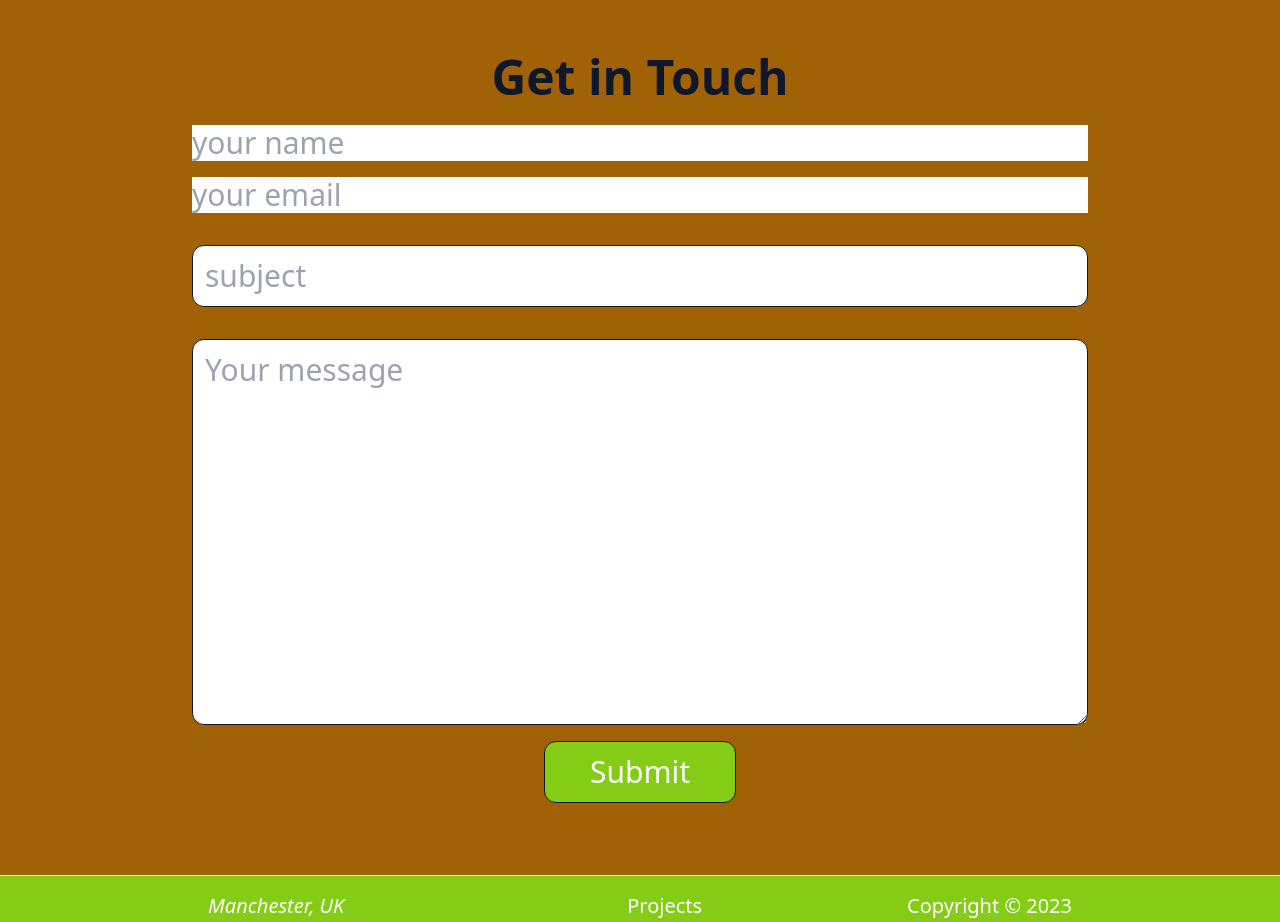
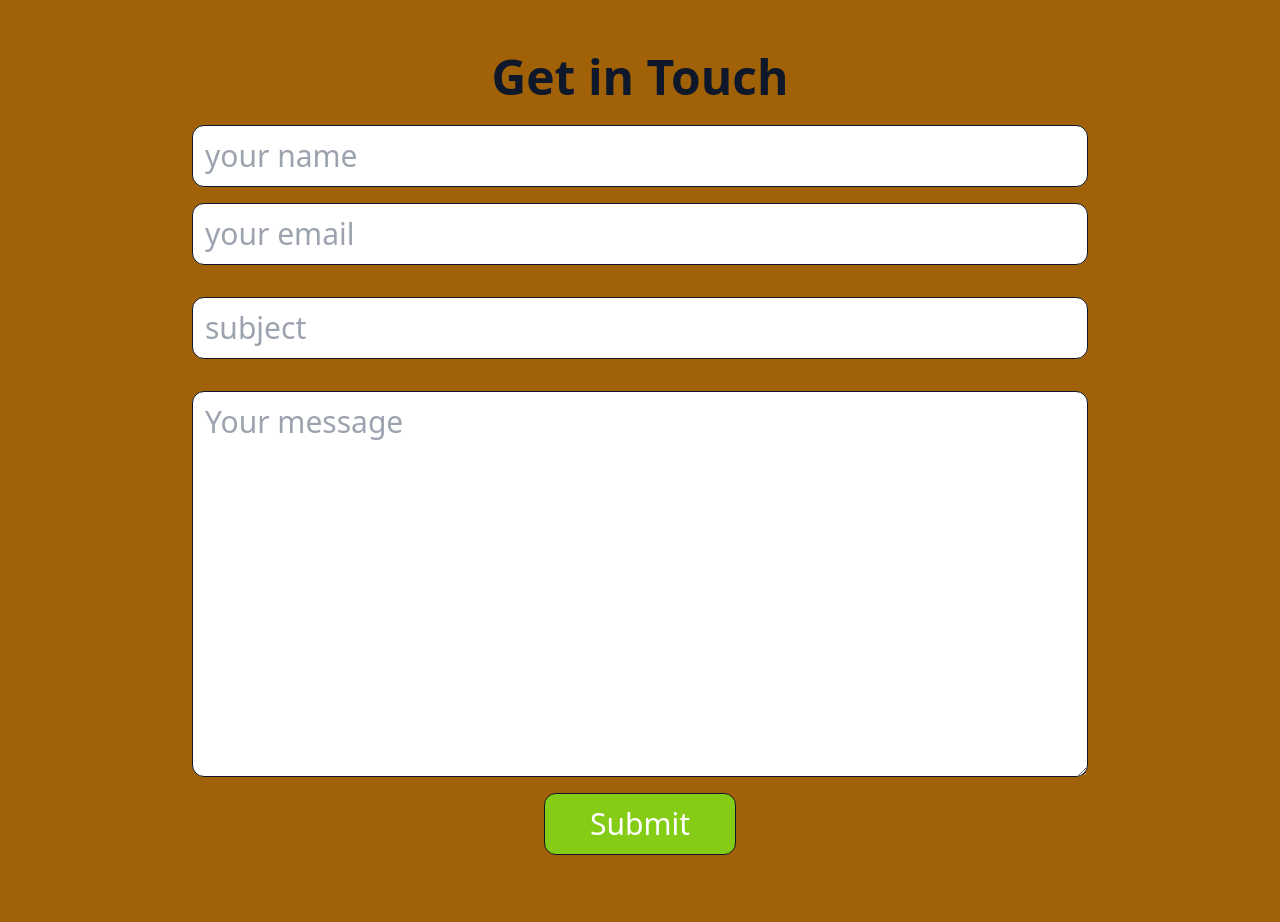
Before and after one commit to SmagicJones/portfolioReact, a React (Vite) app: page / in a window 1280 px wide. Shown: the part 3740-4662 px from the top of the page. Built offline with nearby package versions, Linux system fonts and the light colour scheme.

Commit message:
added border radius to inputs and favicon

```diff
--- a/index.html
+++ b/index.html
@@ -2,7 +2,7 @@
 <html lang="en">
   <head>
     <meta charset="UTF-8" />
-    <link rel="icon" type="image/svg+xml" href="/vite.svg" />
+    <link rel="icon" type="image/svg+xml" href="/public/BOB-favicon.ico" />
     <meta name="viewport" content="width=device-width, initial-scale=1.0" />
     <title>porfolio Bob Holland 2</title>
   </head>
--- a/src/components/Contact.jsx
+++ b/src/components/Contact.jsx
@@ -1,6 +1,3 @@
-// import React, { useRef } from "react";
-// import emailjs from "@emailjs/browser";
-
 import { useRef } from "react";
 import emailjs from "@emailjs/browser";
 
@@ -49,6 +46,7 @@ export const Contact = () => {
           required
           placeholder="your name"
           name="user_name"
+          className="w-full rounded-xl border border-solid border-slate-900 p-3 text-2xl text-black dark:border-none sm:text-3xl"
         />
         <input
           id="email"
@@ -56,6 +54,7 @@ export const Contact = () => {
           required
           placeholder="your email"
           name="user_email"
+          className="w-full rounded-xl border border-solid border-slate-900 p-3 text-2xl text-black dark:border-none sm:text-3xl"
         />
         <label htmlFor="subject"></label>
         <input
```
Also changed, not shown: 2 other files (tests, documents, lock files or other folders).
